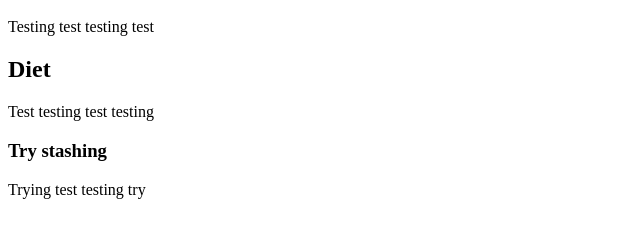
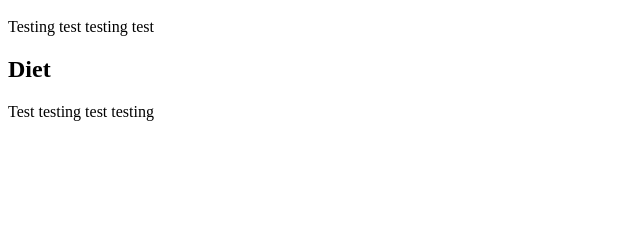
Before and after one commit to mikaelaSoderberg/Jerboa, a plain HTML site: page index.html in a window 1280 px wide. Shown: the part 48-286 px from the top of the page, without its empty margins (0-640 px from the left). Drawn offline with Linux system fonts and the light colour scheme.

Commit message:
Revert "Trying stash"
This reverts commit 965a45d982a1a36fea3aefbdb4276bc7952f726f.

```diff
--- a/index.html
+++ b/index.html
@@ -3,6 +3,3 @@
 
 <h2>Diet</h2>
 <p>Test testing test testing</p>
-
-<h3>Try stashing</h3>
-<p>Trying test testing try</p>
```
